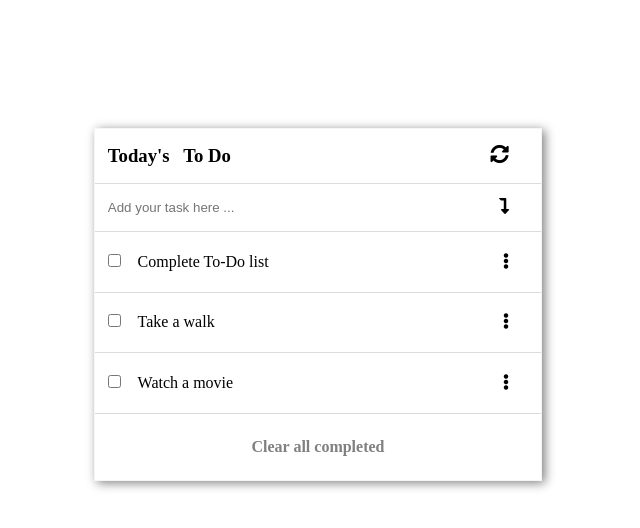
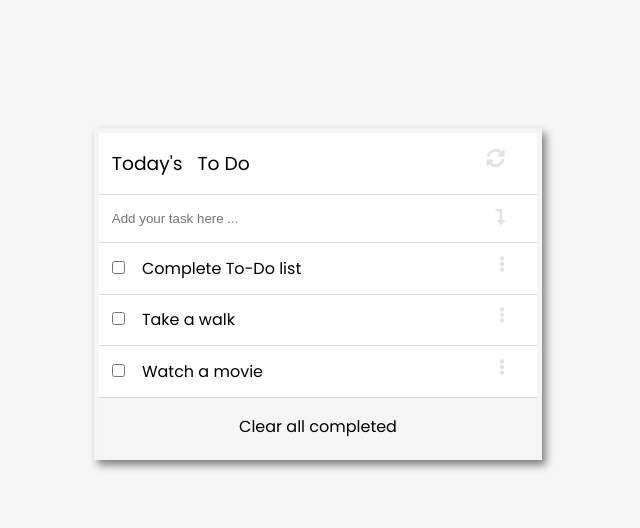
Before and after one commit to Debas-31/to-do-list, a website built with webpack: page src/index.html in a window 1280 px wide. Shown: the whole page, without its empty margins (322-962 px from the left). Built offline with nearby package versions, Linux system fonts and the light colour scheme.

Commit message:
Modify the UI design for the app

```diff
--- a/src/style.css
+++ b/src/style.css
@@ -1,3 +1,5 @@
+@import url("https://fonts.googleapis.com/css2?family=Poppins&display=swap");
+
 *,
 ::before,
 ::after {
@@ -6,11 +8,17 @@
   margin: 0;
 }
 
+body {
+  font-family: "Poppins", sans-serif;
+  background-color: #f6f6f6;
+}
+
 main {
   margin: 10% 15% 10% 50%;
   transform: translateX(-50%);
-  border: 1px solid rgb(245, 245, 245);
-  box-shadow: 3px 2px 10px grey;
+  border: 5px solid rgb(245, 245, 245);
+  box-shadow: 4px 5px 8px grey;
+  background-color: #fff;
 }
 
 main header h3 {
@@ -19,6 +27,7 @@ main header h3 {
   padding-left: 0.8rem;
   margin-bottom: 0;
   margin-top: 0;
+  font-weight: normal;
 }
 
 label > i,
@@ -33,6 +42,10 @@ main header h3 > i {
   border-bottom: 1px solid rgb(221, 220, 220);
 }
 
+i {
+  color: #e0dbdb;
+  opacity: 0.8;
+}
 .icon {
   margin-right: 2rem;
 }
@@ -53,7 +66,7 @@ ul {
 li {
   list-style-type: none;
   border-bottom: 1px solid rgb(221, 220, 220);
-  padding: 1.3rem 0;
+  padding: 0.8rem 0;
   padding-left: 0.8rem;
 }
 
@@ -66,7 +79,9 @@ label {
 }
 
 .clear-task h4 {
-  padding: 1.5rem 0.7rem;
+  padding: 1rem 0.7rem;
   text-align: center;
-  color: grey;
+  background-color: #f6f6f6;
+  font-weight: normal;
+  z-index: 100;
 }
```
Also changed, not shown: README.md.
